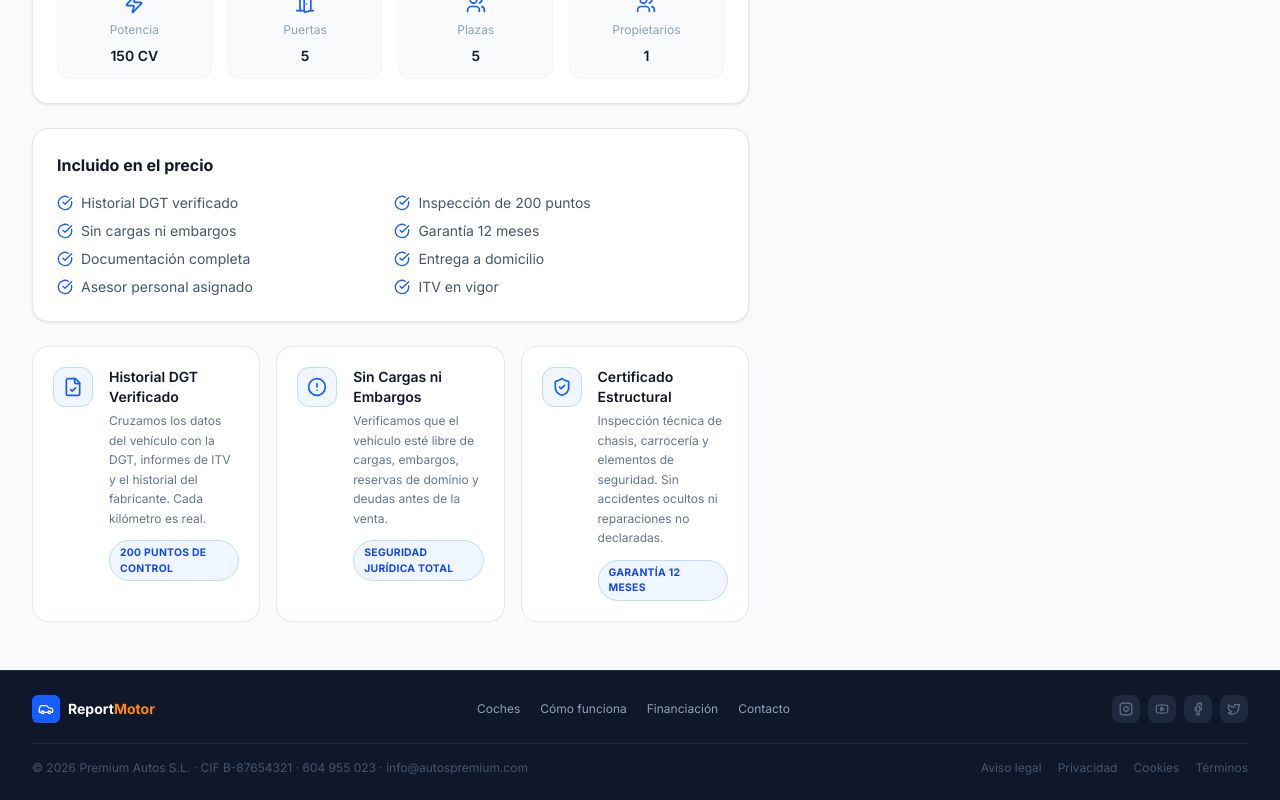
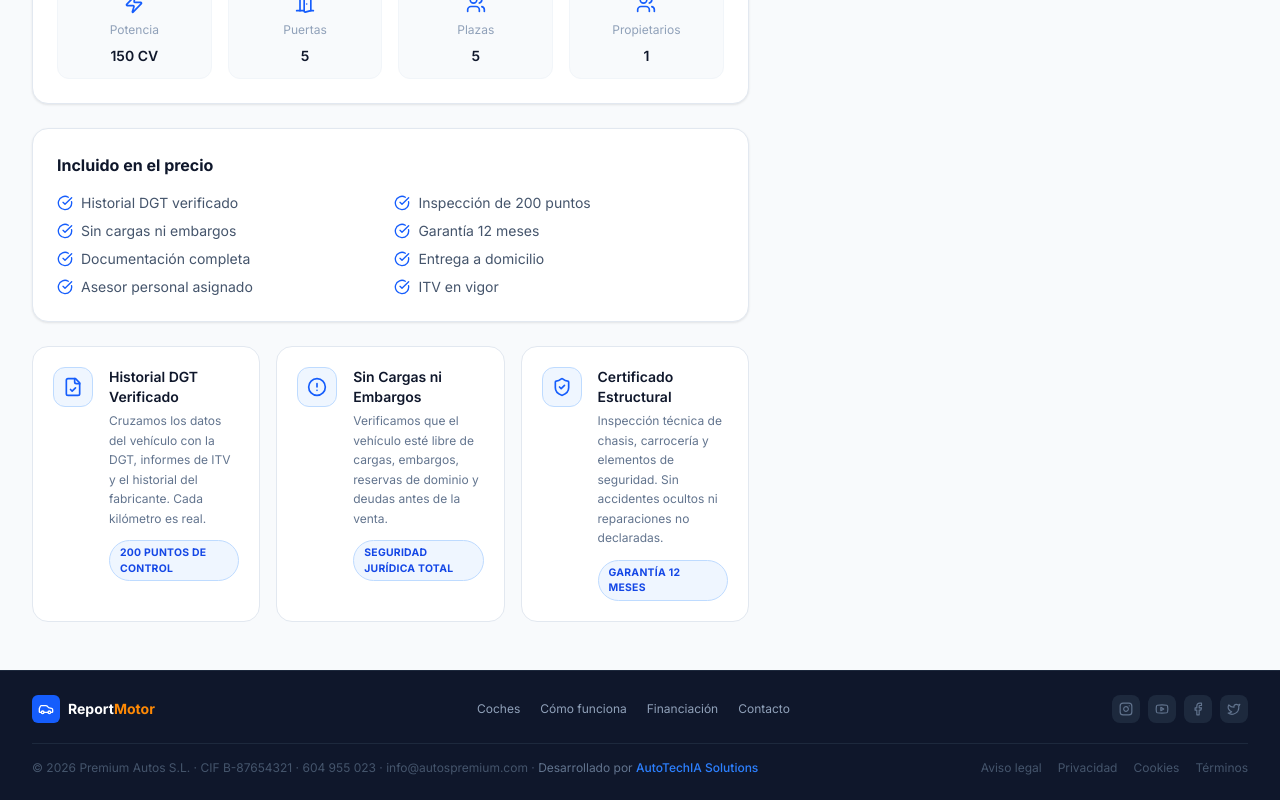
Before and after one commit to Ramon-Calvo/PremiumCars, a Next.js app: page /vehiculo/1 in a window 1280 px wide. Shown: the part 1586-2386 px from the top of the page. Built offline with nearby package versions, Linux system fonts and the light colour scheme; no server answers; the database is empty.

Commit message:
feat: add AutoTechIA Solutions attribution in footer

```diff
--- a/components/ui/Footer.tsx
+++ b/components/ui/Footer.tsx
@@ -79,6 +79,18 @@ export default function Footer() {
             <a href="mailto:info@autospremium.com" className="hover:text-slate-400 transition-colors">
               info@autospremium.com
             </a>
+            {' · '}
+            <span className="text-slate-500">
+              Desarrollado por{' '}
+              <a
+                href="https://autotechiasolutions.com"
+                target="_blank"
+                rel="noopener noreferrer"
+                className="text-blue-500 hover:text-blue-400 transition-colors font-medium"
+              >
+                AutoTechIA Solutions
+              </a>
+            </span>
           </p>
           <nav className="flex flex-wrap justify-center gap-x-4 gap-y-1 order-1 sm:order-2">
             {LEGAL_LINKS.map(({ href, label }) => (
```
